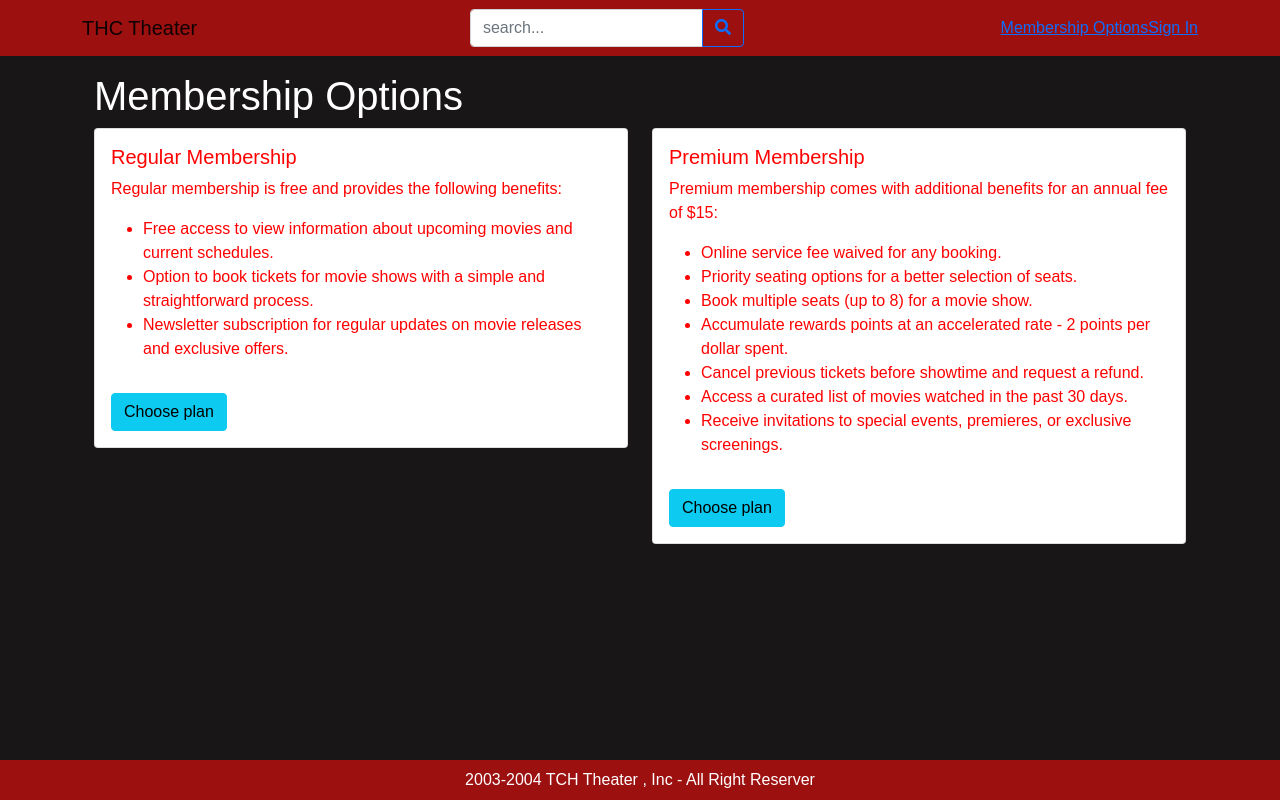
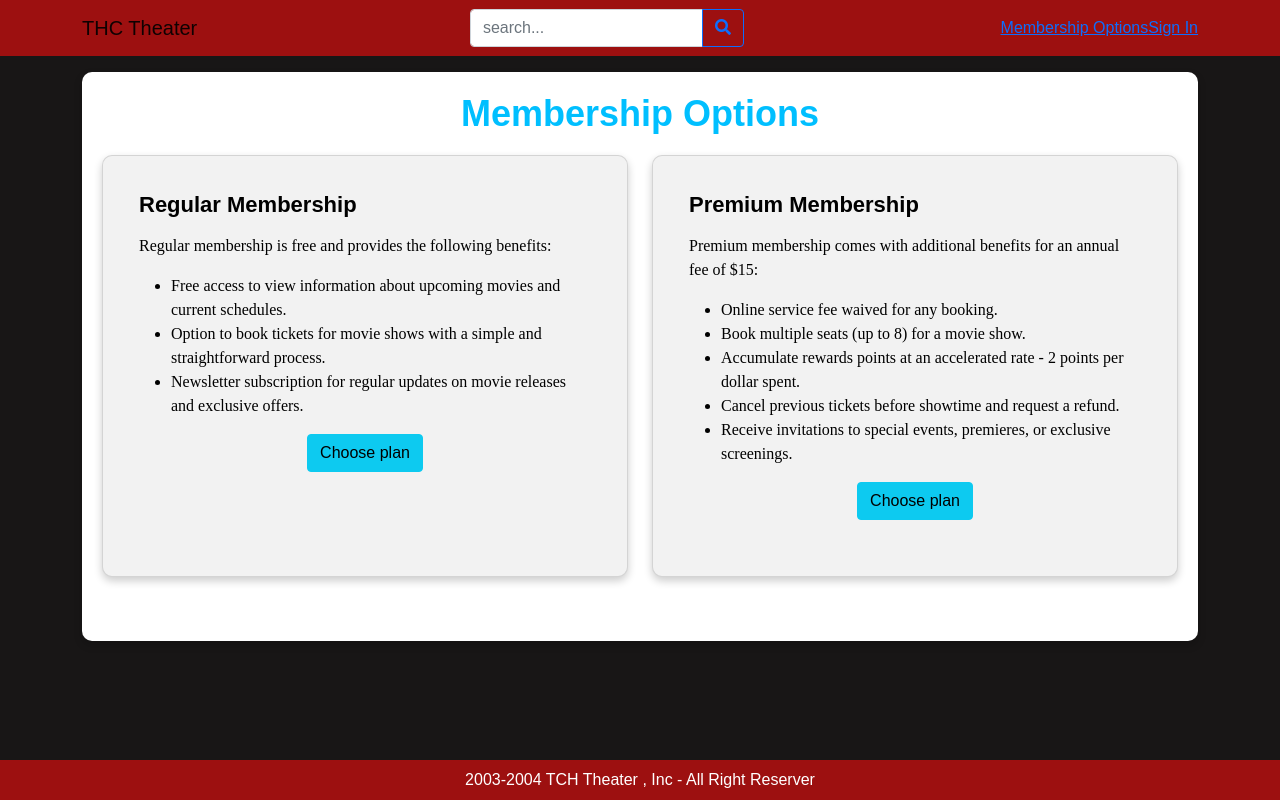
Before and after one commit to thuyluu9595/Movie-Theater-Club, a React (Create React App) app in the folder frontend/: page /membership-options in a window 1280 px wide. Built offline with nearby package versions, Linux system fonts and the light colour scheme.

Commit message:
Added style

```diff
--- a/frontend/src/index.css
+++ b/frontend/src/index.css
@@ -142,3 +142,45 @@ main {
   }
 }
 /*======== End Style for AnalyticsScreen ========*/
+/*========Style for MembershipOptionScreen=======*/
+/* Overall styling */
+.membership-options {
+  padding: 20px;
+  background-color: #fff;
+  border-radius: 10px;
+  box-shadow: 0 4px 8px 0 rgba(0, 0, 0, 0.2);
+}
+
+.membership-options-title {
+  color: deepskyblue;
+  text-align: center;
+  font-size: 36px;
+  font-weight: 600;
+  margin-bottom: 20px;
+}
+
+.membership-plan-card {
+  padding: 20px;
+  background-color: #f2f2f2;
+  border-radius: 10px;
+  box-shadow: 0 4px 8px 0 rgba(0, 0, 0, 0.2);
+  margin-bottom: 20px;
+  height: 100%;
+}
+
+.membership-plan-title {
+  font-size: 22px;
+  font-weight: 600;
+  margin-bottom: 15px;
+}
+
+.membership-plan-benefits {
+  font-family: "Times New Roman", sans-serif;
+  font-size: 16px;
+  line-height: 1.5;
+}
+
+.membership-card-button {
+
+}
+/*========Style for MembershipOptionScreen=======*/
--- a/frontend/src/screens/MembershipOptionsScreen.js
+++ b/frontend/src/screens/MembershipOptionsScreen.js
@@ -48,7 +48,7 @@ const MembershipOptionsScreen = () => {
 
     const handleRegularClick = () => {
         if (!userInfo) {
-            navigate('/signin');
+            navigate('/signin?redirect=/membership-options');
         }
         else if (info.member.membershipTier === 'Premium') {
             navigate('/profile');
@@ -57,7 +57,7 @@ const MembershipOptionsScreen = () => {
 
     const handlePremiumClick = () => {
         if (!userInfo) {
-            navigate('/signin');
+            navigate('/signin?redirect=/membership-options');
         }
         else if (info.member.membershipTier === 'Regular') {
             navigate('/premium');
@@ -67,14 +67,14 @@ const MembershipOptionsScreen = () => {
     const {info} = state;
 
     return (
-        <Container className="mt-3">
-            <h1>Membership Options</h1>
-            <Row style={{color:"red"}}>
+        <Container className="membership-options">
+            <h1 className="membership-options-title">Membership Options</h1>
+            <Row style={{color:"black"}}>
                 <Col md={6} className="mb-4">
-                    <Card>
+                    <Card className="membership-plan-card">
                         <Card.Body>
-                            <Card.Title>Regular Membership</Card.Title>
-                            <Card.Text>
+                            <Card.Title className="membership-plan-title">Regular Membership</Card.Title>
+                            <Card.Text className="membership-plan-benefits">
                                 <p>Regular membership is free and provides the following benefits:</p>
                                 <ul>
                                     <li>Free access to view information about upcoming movies and current schedules.</li>
@@ -82,29 +82,35 @@ const MembershipOptionsScreen = () => {
                                     <li>Newsletter subscription for regular updates on movie releases and exclusive offers.</li>
                                 </ul>
                             </Card.Text>
-                                <Button variant="info" className="mt-3" onClick={handleRegularClick}>
+                                <Button variant="info"
+                                        className="mx-auto d-block membership-card-button"
+                                        onClick={handleRegularClick}
+                                        disabled={info && info.member.membershipTier === 'Regular'}
+                                >
                                     {!info ? 'Choose plan': info.member.membershipTier !== 'Premium' ? 'Current plan': 'Choose plan' }
                                 </Button>
                         </Card.Body>
                     </Card>
                 </Col>
                 <Col md={6} className="mb-4">
-                    <Card>
+                    <Card className="membership-plan-card">
                         <Card.Body >
-                            <Card.Title>Premium Membership</Card.Title>
-                            <Card.Text>
+                            <Card.Title className="membership-plan-title">Premium Membership</Card.Title>
+                            <Card.Text className="membership-plan-benefits">
                                 <p>Premium membership comes with additional benefits for an annual fee of $15:</p>
                                 <ul>
                                     <li>Online service fee waived for any booking.</li>
-                                    <li>Priority seating options for a better selection of seats.</li>
                                     <li>Book multiple seats (up to 8) for a movie show.</li>
                                     <li>Accumulate rewards points at an accelerated rate - 2 points per dollar spent.</li>
                                     <li>Cancel previous tickets before showtime and request a refund.</li>
-                                    <li>Access a curated list of movies watched in the past 30 days.</li>
                                     <li>Receive invitations to special events, premieres, or exclusive screenings.</li>
                                 </ul>
                             </Card.Text>
-                                <Button variant="info" className="mt-3" onClick={handlePremiumClick}>
+                                <Button variant="info"
+                                        className="mt-3 mx-auto d-block"
+                                        onClick={handlePremiumClick}
+                                        disabled={info && info.member.membershipTier === 'Premium'}
+                                >
                                     {!info ? 'Choose plan': info.member.membershipTier !== 'Premium' ? 'Upgrade': 'Current plan'}
                                 </Button>
                         </Card.Body>
```
